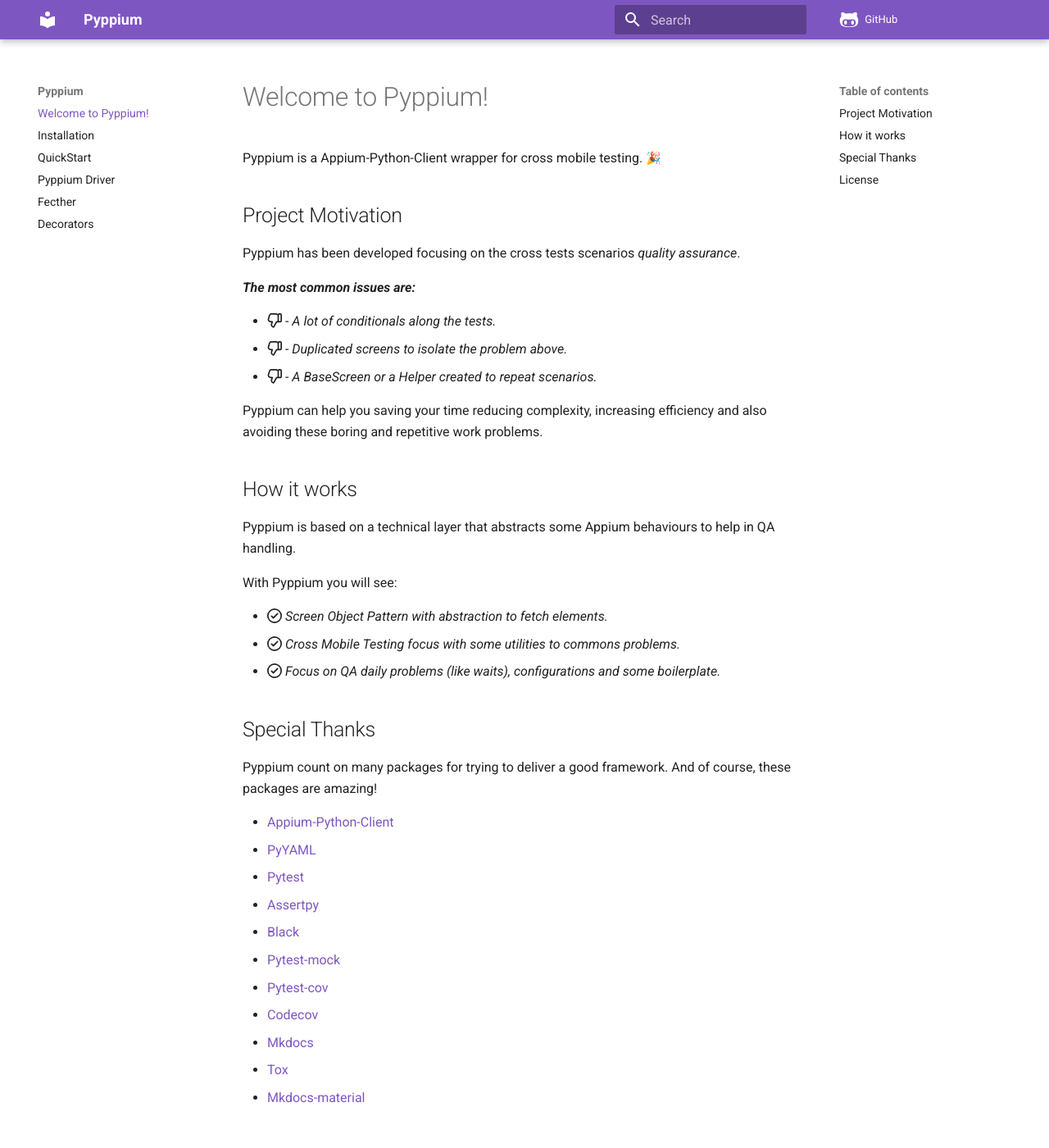
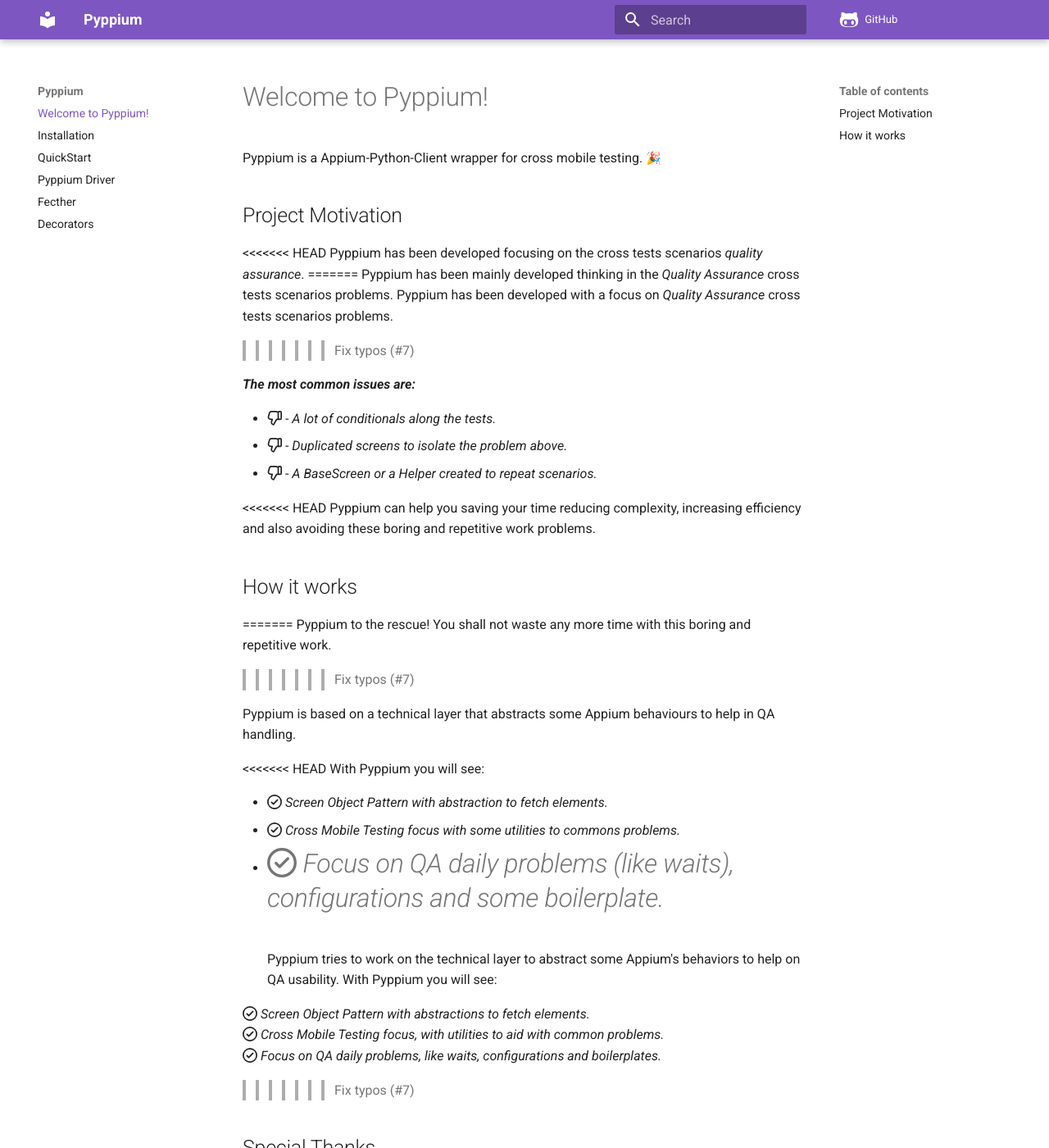
Before and after one commit to leomenezessz/pyppium, an MkDocs documentation site: the page built from docs/index.md, in a window 1280 px wide and 1400 px high. Shown: the whole window at 82% size. Built offline with MkDocs 1.6.1 and Material for MkDocs 9.7.7, drawn with Linux system fonts in a browser that asks for light colours; emoji names are drawn with the system emoji font; comment, search, counter and statistics services are not loaded; some of the changed text lies outside the part shown.

Commit message:
Fix typos (#7)
* (docs) fix en typos
* Update getting-started.md
* Update index.md

```diff
--- a/docs/index.md
+++ b/docs/index.md
@@ -4,7 +4,12 @@
 
 ## Project Motivation
 
+<<<<<<< HEAD
 Pyppium has been developed focusing on the cross tests scenarios *quality assurance*.
+=======
+Pyppium has been mainly developed thinking in the *Quality Assurance* cross tests scenarios problems.
+Pyppium has been developed with a focus on *Quality Assurance* cross tests scenarios problems.
+>>>>>>> Fix typos (#7)
 
 ***The most common issues are:***
 
@@ -12,21 +17,37 @@
 - :octicons-thumbsdown-16: - *Duplicated screens to isolate the problem above.*
 - :octicons-thumbsdown-16: - *A BaseScreen or a Helper created to repeat scenarios.*
 
+<<<<<<< HEAD
 Pyppium can help you saving your time reducing complexity, increasing efficiency and also avoiding these boring and repetitive work problems.
 
 ## How it works
+=======
+Pyppium to the rescue! You shall not waste any more time with this boring and repetitive work.
+>>>>>>> Fix typos (#7)
 
 Pyppium is based on a technical layer that abstracts some Appium behaviours to help in QA handling.
 
+<<<<<<< HEAD
 With Pyppium you will see:
 
  - :octicons-check-circle-16: *Screen Object Pattern with abstraction to fetch elements.*
  - :octicons-check-circle-16: *Cross Mobile Testing focus with some utilities to commons problems.*
  - :octicons-check-circle-16: *Focus on QA daily problems (like waits), configurations and some boilerplate.*
+=======
+Pyppium tries to work on the technical layer to abstract some Appium's behaviors to help on QA usability. With Pyppium you will see:
+
+:octicons-check-circle-16: *Screen Object Pattern with abstractions to fetch elements.*</br>
+:octicons-check-circle-16: *Cross Mobile Testing focus, with utilities to aid with common problems.*</br>
+:octicons-check-circle-16: *Focus on QA daily problems, like waits, configurations and boilerplates.*</br>
+>>>>>>> Fix typos (#7)
 
 ## Special Thanks
 
+<<<<<<< HEAD
  Pyppium count on many packages for trying to deliver a good framework. And of course, these packages are amazing!
+=======
+ Pyppium makes use of many packages to try to deliver a good framework. And these packages are amazing, but this should go without saying!
+>>>>>>> Fix typos (#7)
 
  - [Appium-Python-Client](https://pypi.org/project/Appium-Python-Client/)
  - [PyYAML](https://pypi.org/project/PyYAML/)
@@ -65,4 +86,8 @@
  OR OTHER DEALINGS IN THE SOFTWARE.
 
 
+<<<<<<< HEAD
  <br />
+=======
+ <br />
+>>>>>>> Fix typos (#7)
```
